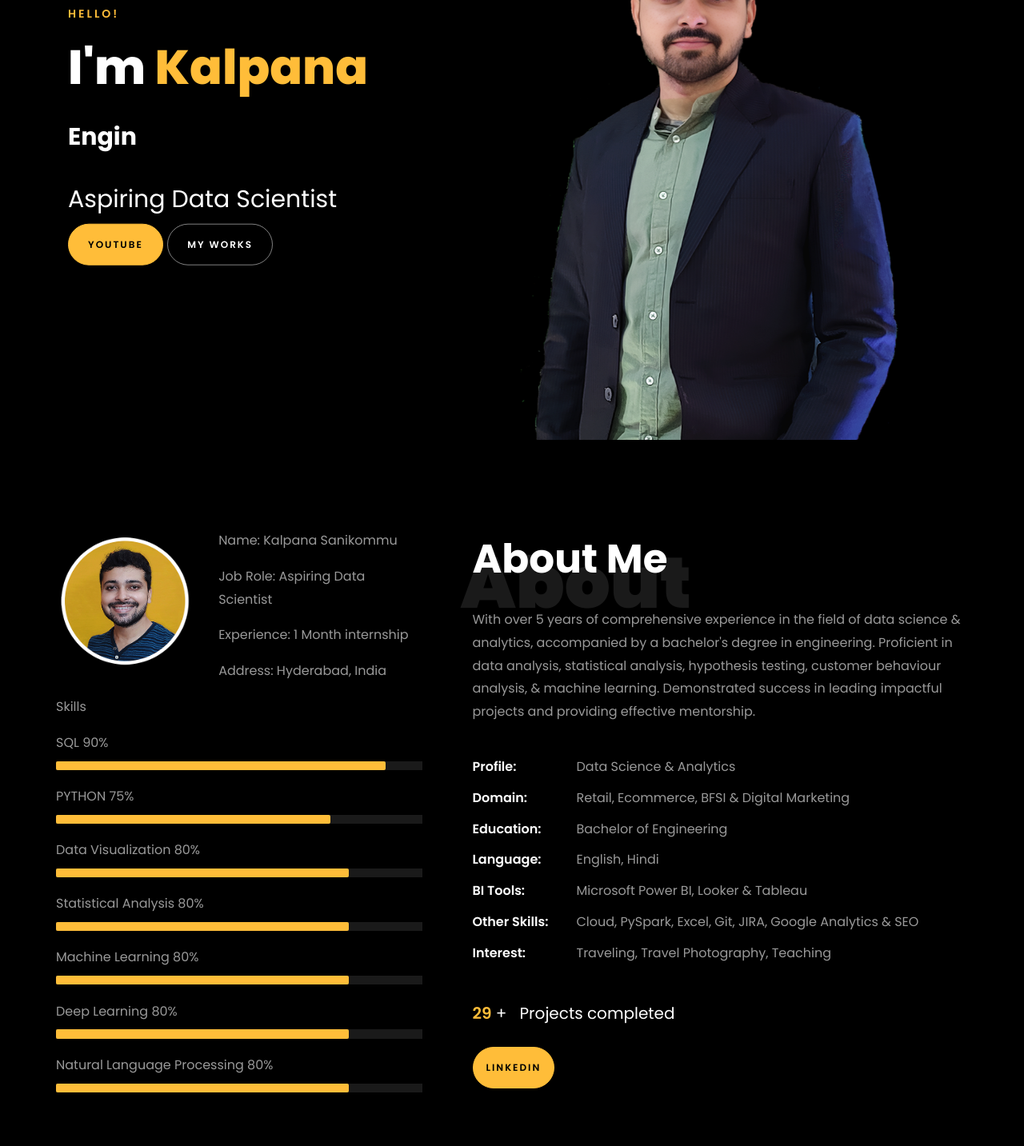
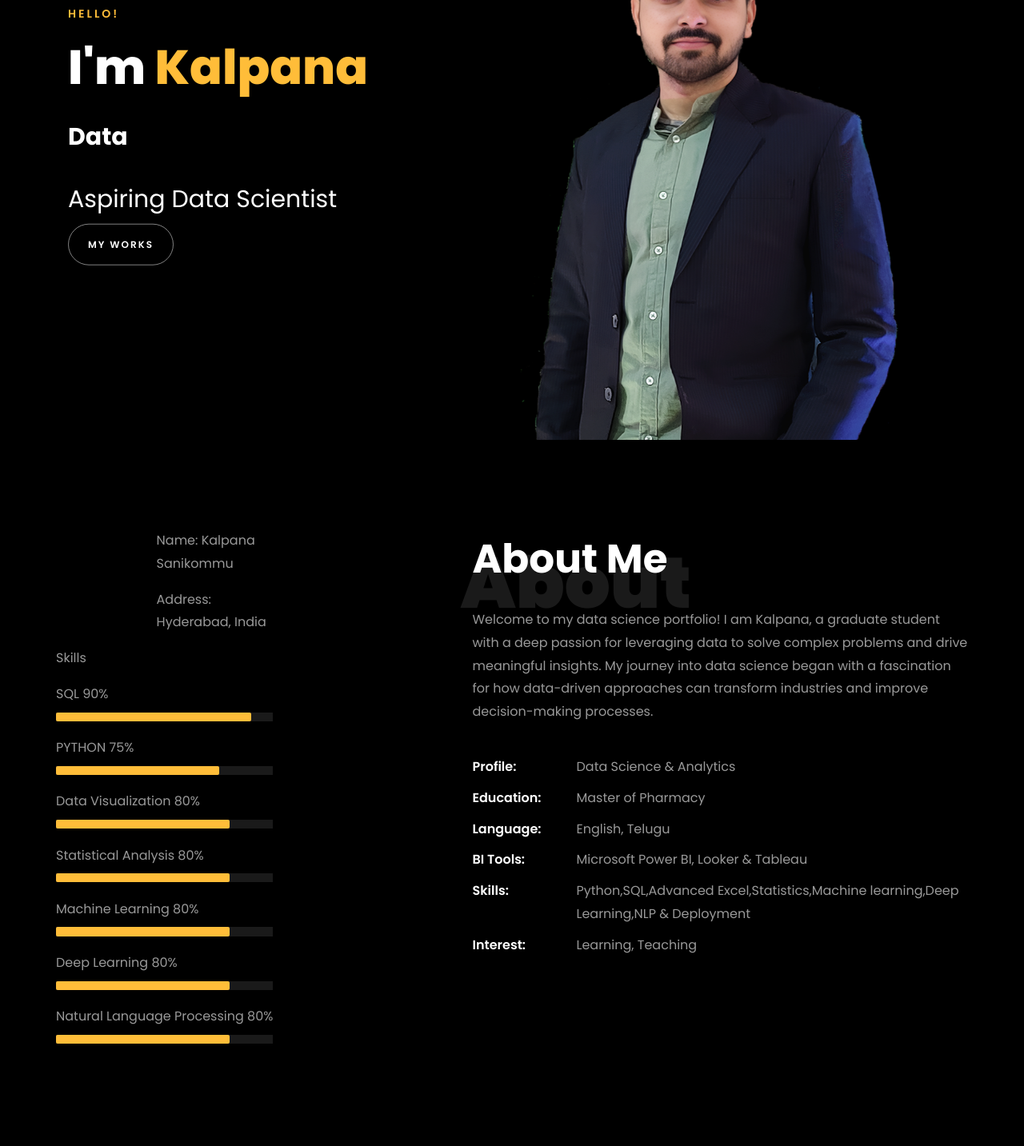
Before and after one commit to kalpanasanikommu/Kalpana, a plain HTML site: page index.html in a window 1280 px wide. Shown: the part 200-1633 px from the top of the page at 80% size. Drawn offline with Linux system fonts and the light colour scheme; files whose address does not match are found by name.

Commit message:
Update index.html

```diff
--- a/index.html
+++ b/index.html
@@ -159,9 +159,8 @@
 
 						// Create an array of typing text
 						const typingTexts = [
-						'Engineer  ',
-						'YouTuber  ',
-						'Teacher   ',
+						'Data Enthusiast',
+
 						];
 
 						// Create a function to display the typing animation for a given text
@@ -190,8 +189,8 @@
 			            <h2>Aspiring Data Scientist</h2>
 						<!-- <h2 class="d-flex" style="margin-bottom: 0">With over 5 years of experience</h2> -->
 						<!-- <br> -->
-			            <p><a href="https://www.youtube.com/@RishabhMishraOfficial" class="btn btn-primary py-3 px-4">YouTube</a>
-							<a href="https://github.com/kalpanasanikommu" class="btn btn-white btn-outline-white py-3 px-4">My works</a></p>
+			            <!-- <p><a href="https://www.youtube.com/@RishabhMishraOfficial" class="btn btn-primary py-3 px-4">YouTube</a>  -->
+							<p><a href="https://github.com/kalpanasanikommu" class="btn btn-white btn-outline-white py-3 px-4">My works</a></p>
 		            </div>
 		          </div>
 	        	</div>
@@ -213,15 +212,15 @@
 								<div class="row">
 									<div class="col-sm-6 col-md-5">
 									  <div class="about-img">
-										<img src="images/about-me.png" class="img-fluid rounded b-shadow-a" alt="">
+										<!-- <img src="images/about-me.png" class="img-fluid rounded b-shadow-a" alt=""> -->
 									  </div>
 									</div>
 									<!-- Details next to profile image -->
 									<div class="col-sm-6 col-md-7">
 									  <div class="about-info">
 										<p><span class="title-s">Name: </span> <span>Kalpana Sanikommu</span></p>
-										<p><span class="title-s">Job Role: </span> <span>Aspiring Data Scientist</span></p>
-										<p><span class="title-s">Experience: </span> <span>1 Month internship</span></p>
+										<!-- <p><span class="title-s">Job Role: </span> <span>Aspiring Data Scientist</span></p> -->
+										<!-- <p><span class="title-s">Experience: </span> <span>1 Month internship</span></p> -->
 										<p><span class="title-s">Address: </span> <span>Hyderabad, India</span></p>
 									  </div>
 									</div>
@@ -281,17 +280,17 @@
 								<h1 class="big">About</h1>
 								<h2 class="mb-4">About Me</h2>
 
-								<p>With over 5 years of comprehensive experience in the field of data science & analytics, accompanied by a bachelor's degree in engineering.
-									Proficient in data analysis, statistical analysis, hypothesis testing, customer behaviour analysis, &amp; machine learning.
-									Demonstrated success in leading impactful projects and providing effective mentorship.</p>
+								<p>Welcome to my data science portfolio! I am Kalpana, a graduate student  with a deep passion for leveraging data
+									 to solve complex problems and drive meaningful insights. My journey into data science began with a fascination
+									 for how data-driven approaches can transform industries and improve decision-making processes.</p>
 								<ul class="about-info mt-4 px-md-0 px-2">
 									<li class="d-flex"><span>Profile:</span> <span>Data Science &amp; Analytics</span></li>
-									<li class="d-flex"><span>Domain:</span> <span>Retail, Ecommerce, BFSI &amp; Digital Marketing</span></li>
-									<li class="d-flex"><span>Education:</span> <span>Bachelor of Engineering</span></li>
-									<li class="d-flex"><span>Language:</span> <span>English, Hindi</span></li>
+									<!-- <li class="d-flex"><span>Domain:</span> <span>Retail, Ecommerce, BFSI &amp; Digital Marketing</span></li> -->
+									<li class="d-flex"><span>Education:</span> <span>Master of Pharmacy</span></li>
+									<li class="d-flex"><span>Language:</span> <span>English, Telugu</span></li>
 									<li class="d-flex"><span>BI Tools:</span> <span>Microsoft Power BI, Looker &amp; Tableau</span></li>
-									<li class="d-flex"><span>Other Skills:</span> <span>Cloud, PySpark, Excel, Git, JIRA, Google Analytics &amp; SEO</span></li>
-									<li class="d-flex"><span>Interest:</span> <span>Traveling, Travel Photography, Teaching</span></li>
+									<li class="d-flex"><span>Skills:</span> <span>Python,SQL,Advanced Excel,Statistics,Machine learning,Deep Learning,NLP &amp; Deployment</span></li>
+									<li class="d-flex"><span>Interest:</span> <span>Learning, Teaching</span></li>
 
 								</ul>
 							</div>
@@ -301,10 +300,10 @@
 						<div class="counter-wrap ftco-animate d-flex mt-md-3">
 							<div class="text">
 								<p class="mb-4">
-									<span class="number" data-number="30">0</span> <span>+</span>
-									<span>&nbsp; Projects completed</span>
+									<!-- <span class="number" data-number="30">0</span> <span>+</span>
+									<span>&nbsp; Projects completed</span> -->
 								</p>
-								<p><a href="https://www.linkedin.com/in/rishabhnmishra/" class="btn btn-primary py-3 px-3">LinkedIn</a></p>
+								<!-- <p><a href="https://www.linkedin.com/in/rishabhnmishra/" class="btn btn-primary py-3 px-3">LinkedIn</a></p> -->
 							</div>
 						</div>
 					</div>
@@ -397,7 +396,7 @@
 
     		<div class="row justify-content-center mt-5">
     			<div class="col-md-6 text-center ftco-animate">
-    				<p><a href="#" class="btn btn-primary py-4 px-5">Download CV</a></p>
+    				<p><a href="https://drive.google.com/file/d/1bhQWN0m4nUTzj4G7C9I3hxHH7JSDsf4I/view?usp=sharing" class="btn btn-primary py-4 px-5">Download CV</a></p>
     			</div>
     		</div>
     	</div>
```
